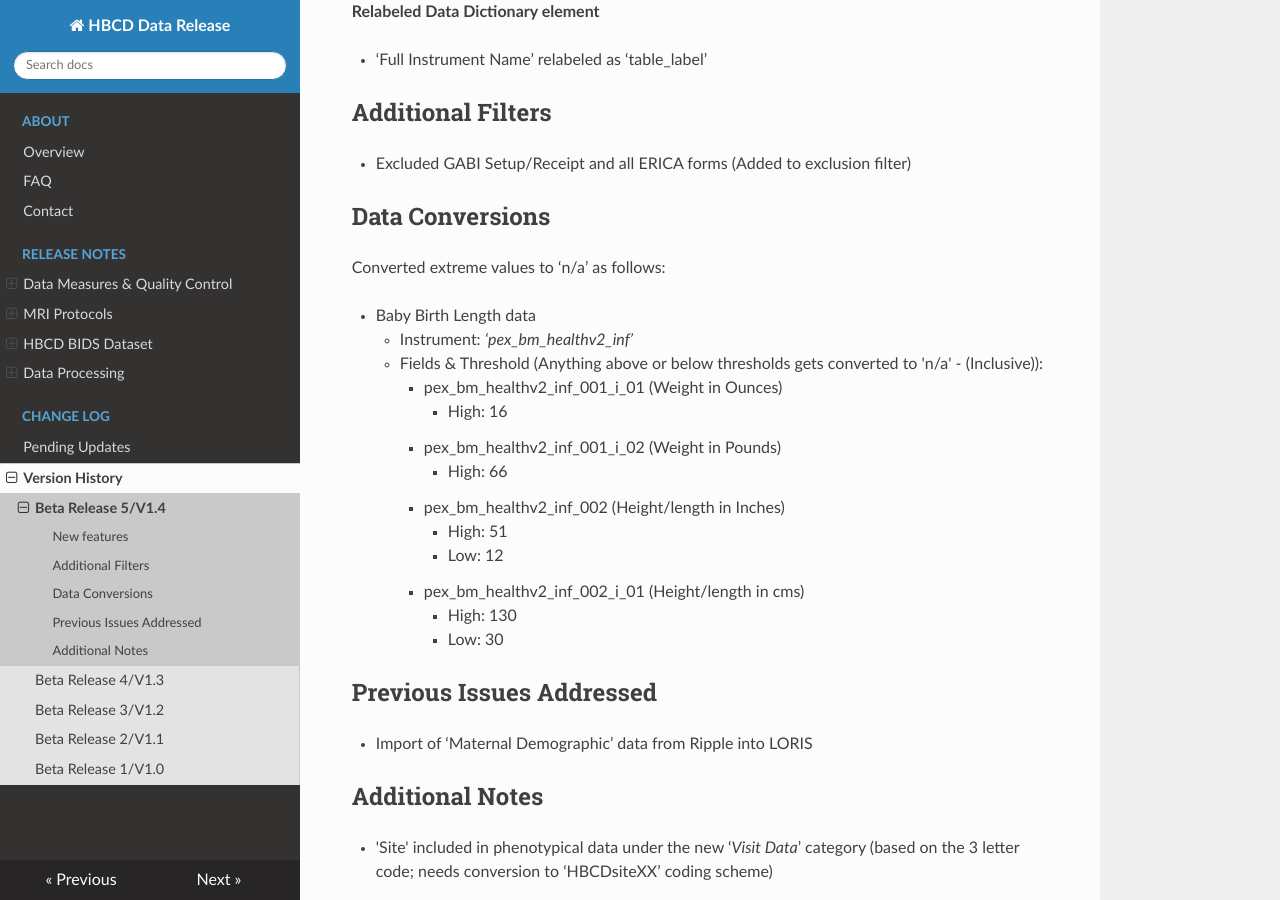
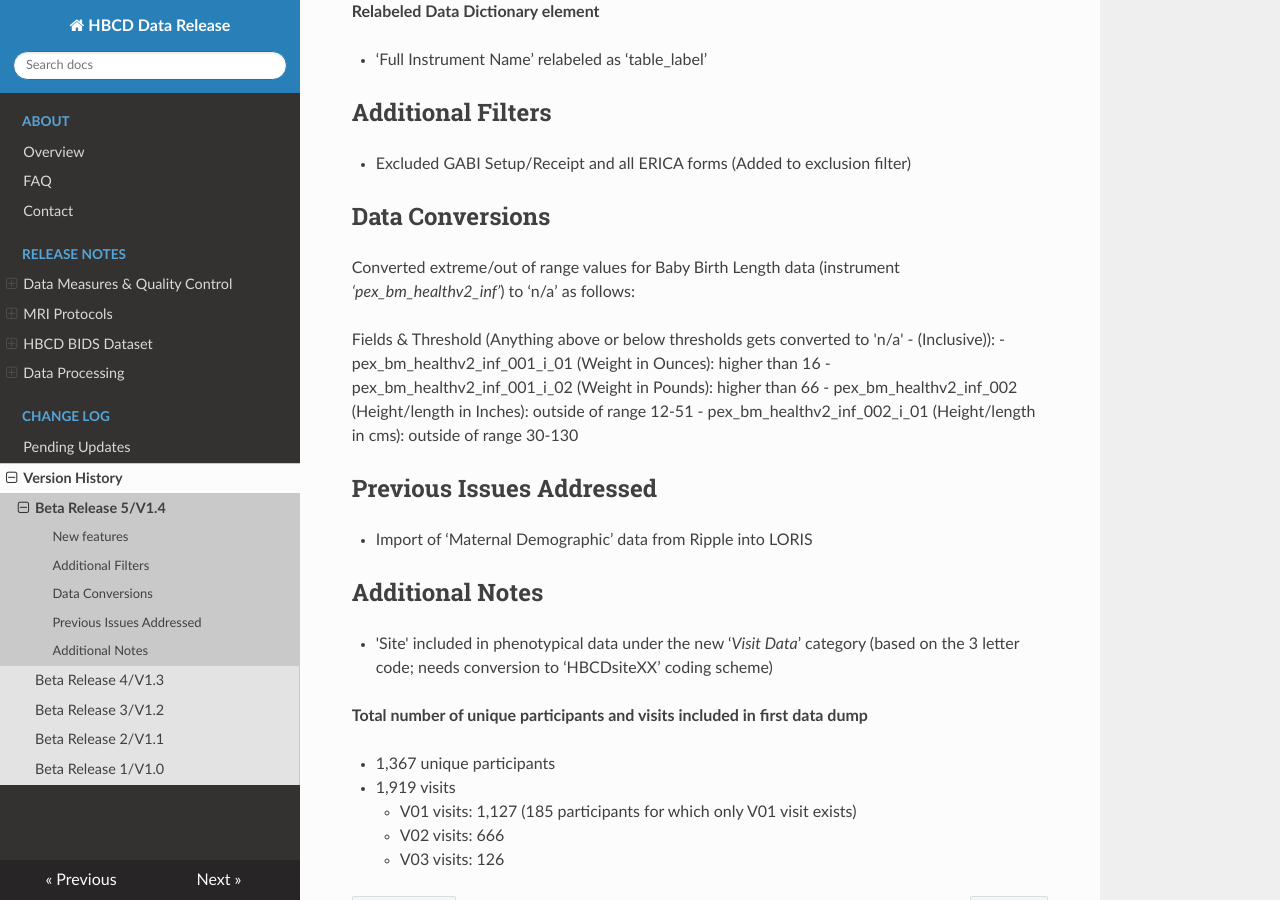
Before and after one commit to mattcieslak/hbcd-docs, an MkDocs documentation site: the page built from docs/changelog/versions/v1.4.md, in a window 1280 px wide and 900 px high, scrolled down 1200 px. Built offline with MkDocs 1.6.1, drawn with Linux system fonts in a browser that asks for light colours; nearby versions of some CDN libraries.

Commit message:
merged info about data conversions to appropriate version sections

```diff
--- a/docs/changelog/versions/v1.4.md
+++ b/docs/changelog/versions/v1.4.md
@@ -50,21 +50,13 @@
 * Excluded GABI Setup/Receipt and all ERICA forms (Added to exclusion filter)
 
 ## Data Conversions
-Converted extreme values to ‘n/a’ as follows:
+Converted extreme/out of range values for Baby Birth Length data (instrument *‘pex_bm_healthv2_inf’*) to ‘n/a’ as follows:
 
- - Baby Birth Length data
-     - Instrument: *‘pex_bm_healthv2_inf’*
-     - Fields & Threshold (Anything above or below thresholds gets converted to 'n/a' - (Inclusive)):
-         - pex_bm_healthv2_inf_001_i_01 (Weight in Ounces)
-             - High: 16
-         - pex_bm_healthv2_inf_001_i_02 (Weight in Pounds)
-             - High: 66
-         - pex_bm_healthv2_inf_002 (Height/length in Inches)
-             - High: 51
-             - Low: 12
-         - pex_bm_healthv2_inf_002_i_01 (Height/length in cms)
-             - High: 130
-             - Low: 30
+Fields & Threshold (Anything above or below thresholds gets converted to 'n/a' - (Inclusive)):
+    - pex_bm_healthv2_inf_001_i_01 (Weight in Ounces): higher than 16
+    - pex_bm_healthv2_inf_001_i_02 (Weight in Pounds): higher than 66
+    - pex_bm_healthv2_inf_002 (Height/length in Inches): outside of range 12-51
+    - pex_bm_healthv2_inf_002_i_01 (Height/length in cms): outside of range 30-130
 
 ## Previous Issues Addressed
  - Import of ‘Maternal Demographic’ data from Ripple into LORIS
```
Also changed, not shown: docs/changelog/pending.md (+0 -14 lines), docs/changelog/versions/v1.0.md (+3 -1 lines), docs/changelog/versions/v1.3.md (+2 -2 lines).
